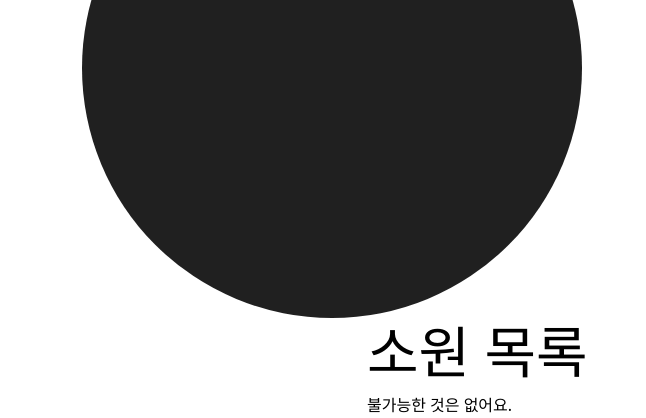
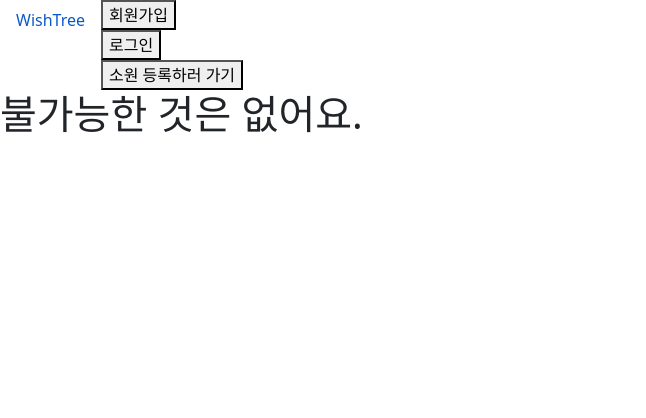
Before and after one commit to wish-tree-team2/wishtree, a Flask app: page / in a window 1280 px wide. Shown: the top 418 px of the page, without its empty margins (0-646 px from the left). Run offline with Flask 3, Linux system fonts and the light colour scheme.

Commit message:
Update index-init.html

```diff
--- a/templates/index-init.html
+++ b/templates/index-init.html
@@ -9,176 +9,242 @@
       integrity="sha384-T3c6CoIi6uLrA9TneNEoa7RxnatzjcDSCmG1MXxSR1GAsXEV/Dwwykc2MPK8M2HN"
       crossorigin="anonymous"
     />
-    <link rel="stylesheet" href="styles.css" />
+    <link
+      rel="stylesheet"
+      href="{{ url_for('static', filename='css/styles.css')}}"
+    />
     <title>Document</title>
   </head>
 
   <body>
     <main class="main1">
-      <div class="shape-parent container">
-        <div class="shape ms-60">
-          <svg
-            class="mt-n160"
-            data-rellax-speed="1"
-            width="500"
-            height="318"
-            viewBox="0 0 500 318"
-            fill="none"
-            xmlns="http://www.w3.org/2000/svg"
-          >
-            <circle cx="250" cy="68" r="250" fill="#202020"></circle>
-          </svg>
-        </div>
-        <div class="justify-content-center text-black mb-100 row">
-          <div
-            data-aos="fade-up"
-            class="col-12 col-lg-8 col-xl-6 col aos-init aos-animate"
-          >
-            <h1 class="display-4 mb-20 text-black">소원 목록</h1>
-            <p class="mb-4">{{data.message}}</p>
-          </div>
-        </div>
-        <div class="gh-1 gv-4 row">
-          <div
-            data-aos="fade-up"
-            class="col-12 col-md-6 col-lg-4 aos-init boxDeco"
-          >
-            <a class="card card-demo text-black" href="/themebau/react/home"
-              ><span class="card-img"
-                ><img
-                  src="/themebau/react/static/media/main-home-740-600.a95c84977b6da10778c0.jpg"
-                  alt="" /></span
-              ><span class="card-body"
-                ><span class="card-title h5">Main Home</span></span
-              ></a
-            >
-          </div>
-          <div
-            data-aos="fade-up"
-            class="col-12 col-md-6 col-lg-4 aos-init boxDeco"
-          >
-            <a
-              class="card card-demo text-white"
-              href="/themebau/react/simple-portfolio"
-              ><span class="card-img"
-                ><img
-                  src="/themebau/react/static/media/simple-portfolio-740-600.7e8d77cc24950952629c.jpg"
-                  alt="" /></span
-              ><span class="card-body"
-                ><span class="card-title h5">Simple Portfolio</span></span
-              ></a
-            >
-          </div>
-          <div
-            data-aos="fade-up"
-            class="col-12 col-md-6 col-lg-4 aos-init boxDeco"
-          >
-            <a
-              class="card card-demo text-white"
-              href="/themebau/react/creative-agency"
-              ><span class="card-img"
-                ><img
-                  src="/themebau/react/static/media/creative-agency-740-600.cd63d27b713c8f6dcc4e.jpg"
-                  alt="" /></span
-              ><span class="card-body"
-                ><span class="card-title h5">Creative Agency</span></span
-              ></a
-            >
-          </div>
-        </div>
-      </div>
-
-      <!-- 응원 있을 때 초기 화면 세팅 => if문 걸어서 만약 데이터 있으면 보여주고 없으면 아닌걸 보여주고.. -->
-      <!-- <div class="randomWishBox">
-        <h3>{{data.message}}</h3>
+      <ul class="nav nav-container">
+        <li class="nav-item logo">
+          <a class="nav-link" aria-current="page" href="/">WishTree</a>
+        </li>
+        <div class="nav-box">
+          <li class="nav-item">
             <button
               type="button"
-          class="btn btn-success"
+              class="modal-button"
               data-bs-toggle="modal"
-          data-bs-target="#exampleModal"
-          class="wishButton"
+              data-bs-target="#signupModal"
             >
-          소원 등록하기
+              회원가입
             </button>
-      </div>
-      <div class="wishContainer">
-        <div class="wishBox">
-          <div class="content">사랑해!! 힘내!! 파이팅!!</div>
-          <div class="gotoCheerup">응원하러 가기</div>
-          <div class="info"> -->
-      <!-- <div class="numbers">응원한 사람들: 3</div>
-            <div class="date">yyyy-mm-dd</div>
-          </div>
-        </div>
-        <div class="wishBox">
-          <div class="content">사랑해!! 힘내!! 파이팅!!</div>
-          <div class="gotoCheerup">응원하러 가기</div>
-          <div class="info">
-            <div class="numbers">응원한 사람들: 3</div>
-            <div class="date">yyyy-mm-dd</div>
-          </div>
-        </div>
-        <div class="wishBox">
-          <div class="content">사랑해!! 힘내!! 파이팅!!</div>
-          <div class="gotoCheerup">응원하러 가기</div>
-          <div class="info">
-            <div class="numbers">응원한 사람들: 3</div>
-            <div class="date">yyyy-mm-dd</div>
-          </div>
-        </div>
-      </div> -->
-
-      <!-- 응원 없을 때 초기 화면 세팅 -->
-
-      <!-- <h2 id="nowish">소원이 없습니다. 소원을 등록해 주세요.</h2> -->
-
-      <!-- 소원등록 모달창 -->
-
-      <!-- <div class="enrollWish">
-        <div
-          class="modal fade"
-          id="exampleModal"
-          tabindex="-1"
-          aria-labelledby="exampleModalLabel"
-          aria-hidden="true"
-        >
-          <div class="modal-dialog">
+            <div class="modal fade" id="signupModal">
+              <div class="modal-dialog modal-dialog-centered">
                 <div class="modal-content">
+                  <!-- 모달 내용 -->
                   <div class="modal-header">
-                <h1 class="modal-title fs-5" id="exampleModalLabel">
-                  소원등록
-                </h1>
+                    <h5 class="modal-title">회원가입</h5>
                     <button
                       type="button"
                       class="btn-close"
                       data-bs-dismiss="modal"
-                  aria-label="Close"
                     ></button>
                   </div>
                   <div class="modal-body">
-                <form action="/wish/create" method="POST">
-                  <textarea name="contents" id="contents" cols="30" rows="10">
-        소원을 입력해주세요</textarea
+                    <!-- 회원가입 양식 -->
+                    <form action="/signup" method="POST">
+                      <div class="mb-3">
+                        <label for="userId" class="form-label">아이디:</label>
+                        <input
+                          type="text"
+                          class="form-control"
+                          id="user_id"
+                          name="user_id"
+                          required
+                        />
+                      </div>
+                      <div class="mb-3">
+                        <label for="userName" class="form-label">이름:</label>
+                        <input
+                          type="text"
+                          class="form-control"
+                          id="userName"
+                          name="username"
+                          required
+                        />
+                      </div>
+                      <div class="mb-3">
+                        <label for="userPassword" class="form-label"
+                          >패스워드:</label
                         >
-                  <button type="submit" class="btn btn-success">
-                    Save changes
+                        <input
+                          type="password"
+                          class="form-control"
+                          id="password"
+                          name="password"
+                          required
+                        />
+                      </div>
+                      <button type="submit" class="btn btn-primary">
+                        가입하기
                       </button>
+                    </form>
+                  </div>
+                  <div class="modal-footer">
                     <button
-                    type="button" -->
-      <!-- class="btn btn-secondary"
+                      type="button"
+                      class="btn btn-secondary"
                       data-bs-dismiss="modal"
                     >
-                    Close
+                      닫기
                     </button>
-                </form>
                   </div>
                 </div>
               </div>
             </div>
-      </div> -->
+          </li>
+          <li class="nav-item">
+            <button
+              type="button"
+              class="modal-button"
+              data-bs-toggle="modal"
+              data-bs-target="#loginModal"
+            >
+              로그인
+            </button>
+            <div class="modal fade" id="loginModal">
+              <div class="modal-dialog modal-dialog-centered">
+                <div class="modal-content">
+                  <!-- 모달 내용 -->
+                  <div class="modal-header">
+                    <h5 class="modal-title">로그인</h5>
+                    <button
+                      type="button"
+                      class="btn-close"
+                      data-bs-dismiss="modal"
+                    ></button>
+                  </div>
+                  <div class="modal-body">
+                    <!-- 로그인 양식 -->
+                    <form action="/login" method="POST">
+                      <div class="mb-3">
+                        <label for="loginUserId" class="form-label"
+                          >아이디:</label
+                        >
+                        <input
+                          type="text"
+                          class="form-control"
+                          id="loginUserId"
+                          name="user_id"
+                          required
+                        />
+                      </div>
+                      <div class="mb-3">
+                        <label for="loginPassword" class="form-label"
+                          >패스워드:</label
+                        >
+                        <input
+                          type="password"
+                          class="form-control"
+                          id="loginPassword"
+                          name="password"
+                          required
+                        />
+                      </div>
+                      <button type="submit" class="btn btn-primary">
+                        로그인
+                      </button>
+                    </form>
+                  </div>
+                  <div class="modal-footer">
+                    <button
+                      type="button"
+                      class="btn btn-secondary"
+                      data-bs-dismiss="modal"
+                    >
+                      닫기
+                    </button>
+                  </div>
+                </div>
+              </div>
+            </div>
+          </li>
+          <li class="nav-item">
+            <button
+              class="modal-button"
+              type="button"
+              data-bs-toggle="modal"
+              data-bs-target="#myModal"
+            >
+              소원 등록하러 가기
+            </button>
+            <div class="modal fade" id="myModal">
+              <div class="modal-dialog modal-dialog-centered">
+                <!-- modal-dialog-centered 클래스 추가 -->
+                <div class="modal-content">
+                  <!-- 모달 내용 -->
+                  <div class="modal-header">
+                    <h5 class="modal-title">소원 등록</h5>
+                    <button
+                      type="button"
+                      class="btn-close"
+                      data-bs-dismiss="modal"
+                    ></button>
+                  </div>
+                  <div class="modal-body">
+                    <!-- 소원 등록 양식 -->
+                    <form action="/wish/create" method="POST">
+                      <div class="form-group">
+                        <label for="contents">소원 입력:</label>
+                        <input
+                          type="text"
+                          class="form-control"
+                          id="contents"
+                          name="contents"
+                          placeholder="소원을 입력하세요"
+                          required
+                        />
+                      </div>
+                      <button type="submit" class="btn btn-primary">
+                        등록
+                      </button>
+                    </form>
+                  </div>
+                  <div class="modal-footer">
+                    <button
+                      type="button"
+                      class="btn btn-secondary"
+                      data-bs-dismiss="modal"
+                    >
+                      닫기
+                    </button>
+                  </div>
+                </div>
+              </div>
+            </div>
+          </li>
+        </div>
+      </ul>
+      <section class="section1">
+        <div class="text-container">
+          <h1 class="message">{{ data.message }}</h1>
+        </div>
+      </section>
+      <section class="section2">
+        <div class="card-container">
+          {% for wish in data['list']%}
+          <div class="card-box">
+            <div class="card" style="width: 18rem">
+              <div class="card-body">
+                <h5 class="card-title">???님의 소원</h5>
+                <p class="card-text">{{wish.contents}}</p>
+              </div>
+            </div>
+            <!-- 수정 -->
+            <a href="{{url_for('wish_list')}}" class="btn btn-primary"
+              >응원하러 가기!</a
+            >
+          </div>
+          {% endfor %}
+        </div>
+      </section>
     </main>
   </body>
-  <script></script>
+
   <script
     src="https://cdn.jsdelivr.net/npm/bootstrap@5.3.2/dist/js/bootstrap.bundle.min.js"
     integrity="sha384-C6RzsynM9kWDrMNeT87bh95OGNyZPhcTNXj1NW7RuBCsyN/o0jlpcV8Qyq46cDfL"
```
Lines whose indentation alone changed are shown as unchanged.
